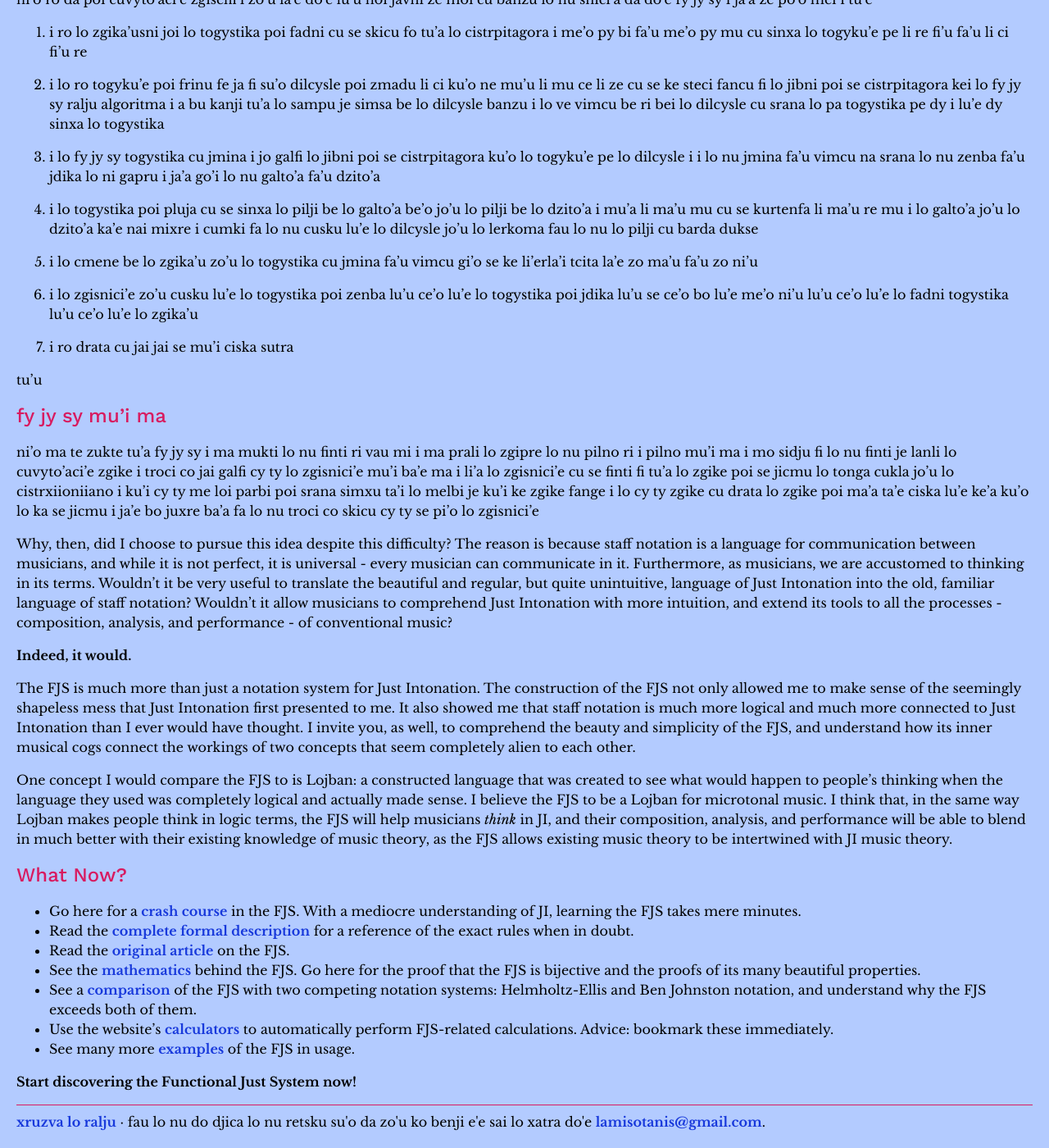
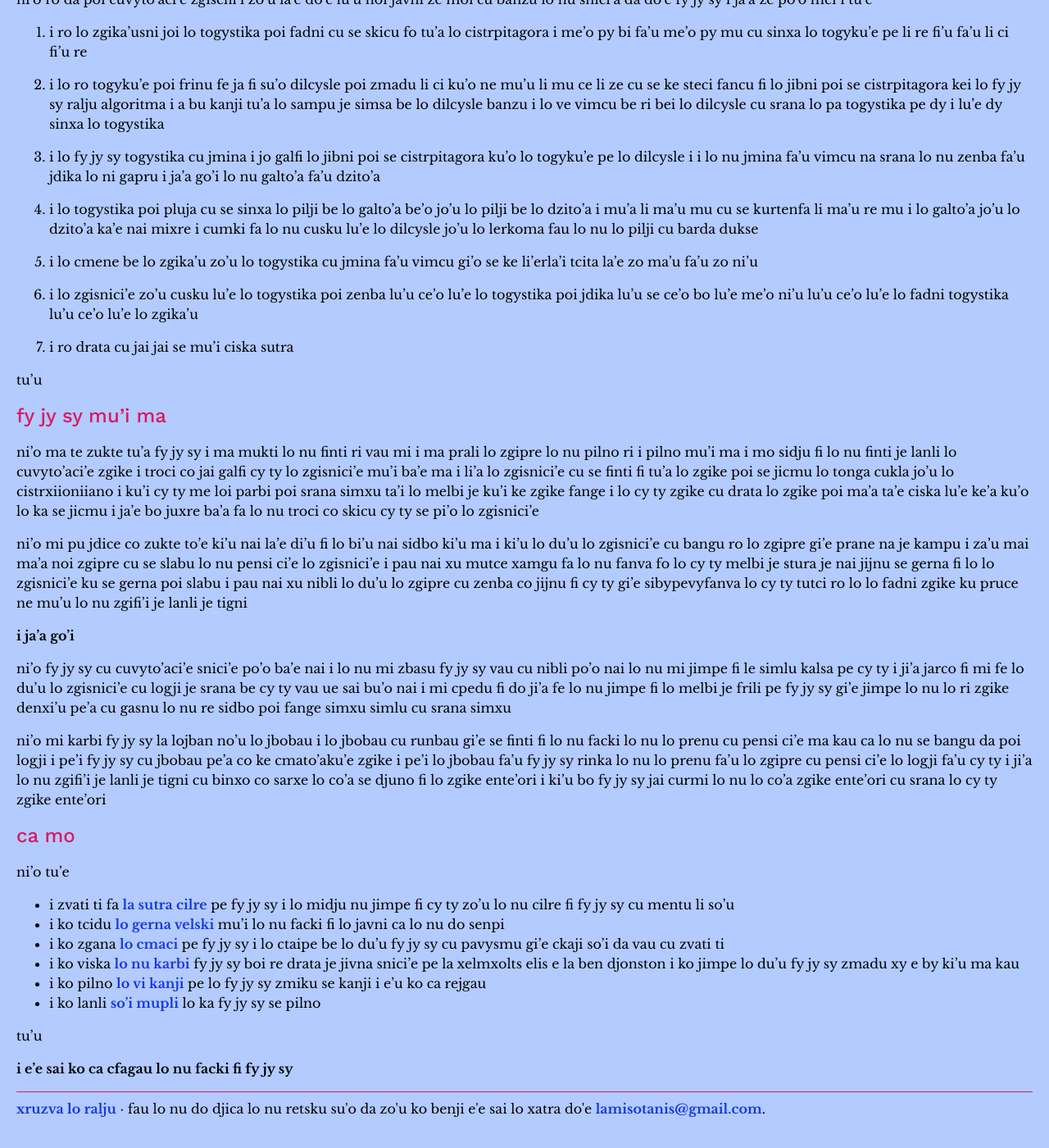
Before and after one commit to misotanni/misotanni.github.io, a Jekyll site: the page built from fjs/jbo/index.md, in a window 1280 px wide and 1400 px high, scrolled down 1085 px. Shown: the whole window at 82% size. Built offline with Jekyll 4.4.1, drawn with Linux system fonts in a browser that asks for light colours; some of the changed text lies outside the part shown.

Commit message:
lo jbobau cu jai mulno

```diff
--- a/fjs/jbo/index.md
+++ b/fjs/jbo/index.md
@@ -16,7 +16,7 @@ ni'o ui friti tu'a ti noi kibystu pe la fancu ke curve ciste ku goi fy jy sy
 
 ni'o la **fancu ke curve ciste** ku noi zoi gy **Functional Just System** gy e lu **fy jy sy** li'u glico cmene cu cnino ciste te pi'o tu'a lo **cuvyto'aci'e** zgike
 i cumki fa lo nu pilno lo zgisnici'e poi panra lo fadni ciste ku'o lo ka sepli skicu ro cuvyto'aci'e
-i te zu'e bo zmadu lo'e drata ciste ne mu'u zo'e pe la xelmyxolts elis ge'u e zo'e pe la ben djonston lo ka melbi je finkai je frili
+i te zu'e bo zmadu lo'e drata ciste ne mu'u zo'e pe la xelmxolts elis ge'u e zo'e pe la ben djonston lo ka melbi je finkai je frili
 i fy jy sy traji lo ka mi jgira kei fo lo'i se ke snada co finti ke'e be mi be'o poi srana lo cmato'aku'e zgike
 
 ni'o la fancu ke curve ciste ku zo'u tu'e
@@ -85,22 +85,37 @@ i ku'i cy ty me loi parbi poi srana simxu ta'i lo melbi je ku'i ke zgike fange
 i lo cy ty zgike cu drata lo zgike poi ma'a ta'e ciska lu'e ke'a ku'o lo ka se jicmu
 i ja'e bo juxre ba'a fa lo nu troci co skicu cy ty se pi'o lo zgisnici'e
 
-Why, then, did I choose to pursue this idea despite this difficulty? The reason is because staff notation is a language for communication between musicians, and while it is not perfect, it is universal - every musician can communicate in it. Furthermore, as musicians, we are accustomed to thinking in its terms. Wouldn't it be very useful to translate the beautiful and regular, but quite unintuitive, language of Just Intonation into the old, familiar language of staff notation? Wouldn't it allow musicians to comprehend Just Intonation with more intuition, and extend its tools to all the processes - composition, analysis, and performance - of conventional music?
+ni'o mi pu jdice co zukte to'e ki'u nai la'e di'u fi lo bi'u nai sidbo ki'u ma
+i ki'u lo du'u lo zgisnici'e cu bangu ro lo zgipre gi'e prane na je kampu
+i za'u mai ma'a noi zgipre cu se slabu lo nu pensi ci'e lo zgisnici'e
+i pau nai xu mutce xamgu fa lo nu fanva fo lo cy ty melbi je stura je nai jijnu se gerna fi lo lo zgisnici'e ku se gerna poi slabu
+i pau nai xu nibli lo du'u lo zgipre cu zenba co jijnu fi cy ty gi'e sibypevyfanva lo cy ty tutci ro lo lo fadni zgike ku pruce ne mu'u lo nu zgifi'i je lanli je tigni
 
-**Indeed, it would.**
+**i ja'a go'i**
 
-The FJS is much more than just a notation system for Just Intonation. The construction of the FJS not only allowed me to make sense of the seemingly shapeless mess that Just Intonation first presented to me. It also showed me that staff notation is much more logical and much more connected to Just Intonation than I ever would have thought. I invite you, as well, to comprehend the beauty and simplicity of the FJS, and understand how its inner musical cogs connect the workings of two concepts that seem completely alien to each other.
+ni'o fy jy sy cu cuvyto'aci'e snici'e po'o ba'e nai
+i lo nu mi zbasu fy jy sy vau cu nibli po'o nai lo nu mi jimpe fi le simlu kalsa pe cy ty
+i ji'a jarco fi mi fe lo du'u lo zgisnici'e cu logji je srana be cy ty vau ue sai bu'o nai
+i mi cpedu fi do ji'a fe lo nu jimpe fi lo melbi je frili pe fy jy sy gi'e jimpe lo nu lo ri zgike denxi'u pe'a cu gasnu lo nu re sidbo poi fange simxu simlu cu srana simxu
 
-One concept I would compare the FJS to is Lojban: a constructed language that was created to see what would happen to people's thinking when the language they used was completely logical and actually made sense. I believe the FJS to be a Lojban for microtonal music. I think that, in the same way Lojban makes people think in logic terms, the FJS will help musicians *think* in JI, and their composition, analysis, and performance will be able to blend in much better with their existing knowledge of music theory, as the FJS allows existing music theory to be intertwined with JI music theory.
+ni'o mi karbi fy jy sy la lojban no'u lo jbobau
+i lo jbobau cu runbau gi'e se finti fi lo nu facki lo nu lo prenu cu pensi ci'e ma kau ca lo nu se bangu da poi logji
+i pe'i fy jy sy cu jbobau pe'a co ke cmato'aku'e zgike
+i pe'i lo jbobau fa'u fy jy sy rinka lo nu lo prenu fa'u lo zgipre cu pensi ci'e lo logji fa'u cy ty
+i ji'a lo nu zgifi'i je lanli je tigni cu binxo co sarxe lo co'a se djuno fi lo zgike ente'ori
+i ki'u bo fy jy sy jai curmi lo nu lo co'a zgike ente'ori cu srana lo cy ty zgike ente'ori
 
-## What Now?
+## ca mo
 
-- Go here for a [crash course](crash.html) in the FJS. With a mediocre understanding of JI, learning the FJS takes mere minutes.
-- Read the [complete formal description](rules.html) for a reference of the exact rules when in doubt.
-- Read the [original article](guide.html) on the FJS.
-- See the [mathematics](math.html) behind the FJS. Go here for the proof that the FJS is bijective and the proofs of its many beautiful properties.
-- See a [comparison](compare.html) of the FJS with two competing notation systems: Helmholtz-Ellis and Ben Johnston notation, and understand why the FJS exceeds both of them.
-- Use the website's [calculators](calc.html) to automatically perform FJS-related calculations. Advice: bookmark these immediately.
-- See many more [examples](examples.html) of the FJS in usage.
+ni'o tu'e
 
-**Start discovering the Functional Just System now!**
+- i zvati ti fa [la sutra cilre](crash.html) pe fy jy sy i lo midju nu jimpe fi cy ty zo'u lo nu cilre fi fy jy sy cu mentu li so'u
+- i ko tcidu [lo gerna velski](rules.html) mu'i lo nu facki fi lo javni ca lo nu do senpi
+- i ko zgana [lo cmaci](math.html) pe fy jy sy i lo ctaipe be lo du'u fy jy sy cu pavysmu gi'e ckaji so'i da vau cu zvati ti
+- i ko viska [lo nu karbi](compare.html) fy jy sy boi re drata je jivna snici'e pe la xelmxolts elis e la ben djonston i ko jimpe lo du'u fy jy sy zmadu xy e by ki'u ma kau
+- i ko pilno [lo vi kanji](calc.html) pe lo fy jy sy zmiku se kanji i e'u ko ca rejgau
+- i ko lanli [so'i mupli](examples.html) lo ka fy jy sy se pilno
+
+tu'u
+
+**i e'e sai ko ca cfagau lo nu facki fi fy jy sy**
```
